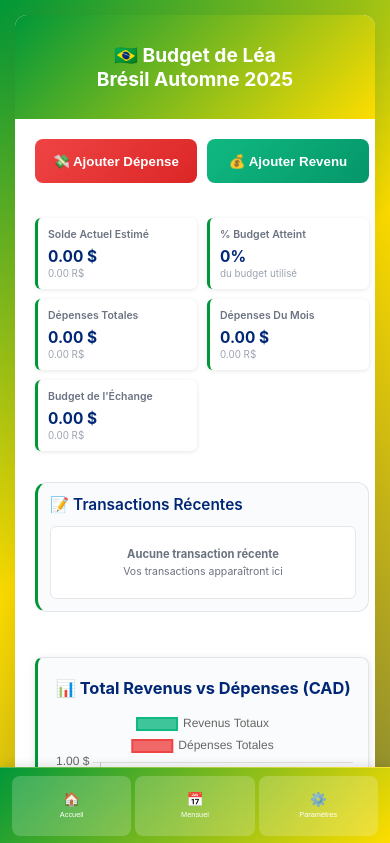
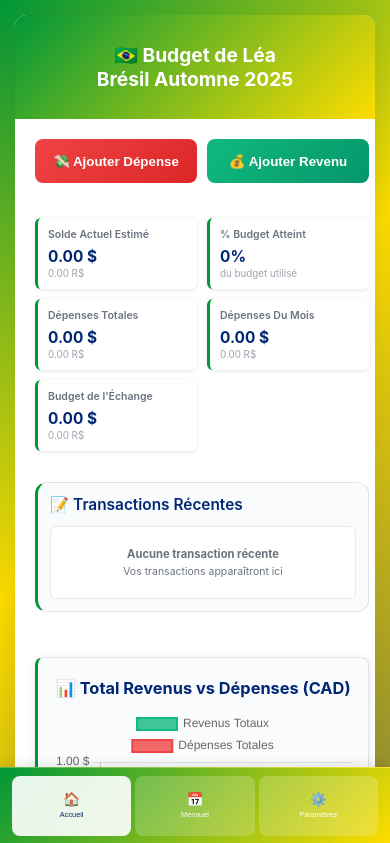
Before and after one commit to theo-devillard/brasil-budget-tracker, a plain HTML site: page index.html in a window 390 px wide. Both pictures are taken after a click on the button "🏠 Accueil". Shown: the top 843 px of the page. Drawn offline with nearby package versions, Linux system fonts and the light colour scheme.

Commit message:
Add files via upload
active iPhone tabs tweaking

```diff
--- a/index.html
+++ b/index.html
@@ -579,22 +579,26 @@
             cursor: pointer;
         }
 
-        .device-mobile .nav-btn {
+        /* Override base nav-btn styles for mobile */
+        .device-mobile .nav-btn,
+        .device-mobile .nav-btn:hover,
+        .device-mobile .nav-btn:active,
+        .device-mobile .nav-btn:focus {
             background: rgba(255,255,255,0.2) !important;
             color: white !important;
             border: none !important;
-        }
-
+            transform: none !important;
+        }
+
+        /* Active state for mobile nav buttons */
         .device-mobile .nav-btn.active,
         .device-mobile .nav-btn.active:hover,
         .device-mobile .nav-btn.active:focus,
-        .device-mobile .nav-btn.active:active {
+        .device-mobile .nav-btn.active:active,
+        .device-mobile .nav-btn.active:visited {
             background: rgba(255,255,255,0.9) !important;
             color: #002776 !important;
-        }
-
-        /* Ensure active state persists during touch interactions */
-        .device-mobile .nav-btn.active {
+            transform: none !important;
             opacity: 1 !important;
         }
 
@@ -1550,8 +1554,11 @@
             // Show selected page
             document.getElementById(pageId).classList.add('active');
 
-            // Set active nav button
-            event.target.classList.add('active');
+            // Set active nav button - find the correct button by page ID
+            const targetButton = document.querySelector(`[onclick*="showPage('${pageId}')"]`);
+            if (targetButton) {
+                targetButton.classList.add('active');
+            }
 
             currentPage = pageId;
 
@@ -1976,6 +1983,21 @@
 
             // Update charts with a small delay to ensure DOM is ready
             setTimeout(updateCharts, 100);
+
+            // Ensure active nav button state is maintained on mobile
+            if (currentDevice === 'mobile') {
+                setTimeout(() => {
+                    const activeButton = document.querySelector(`[onclick*="showPage('${currentPage}')"]`);
+                    if (activeButton && !activeButton.classList.contains('active')) {
+                        // Remove active from all buttons first
+                        document.querySelectorAll('.nav-btn').forEach(btn => {
+                            btn.classList.remove('active');
+                        });
+                        // Add active to current page button
+                        activeButton.classList.add('active');
+                    }
+                }, 200);
+            }
         }
 
         function updateDashboard() {
```
